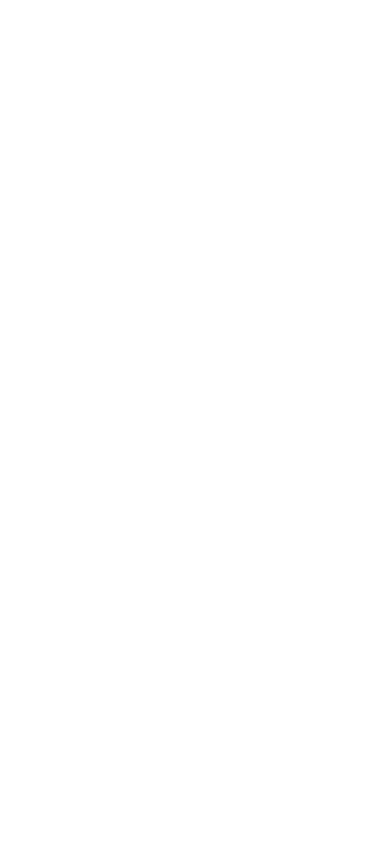
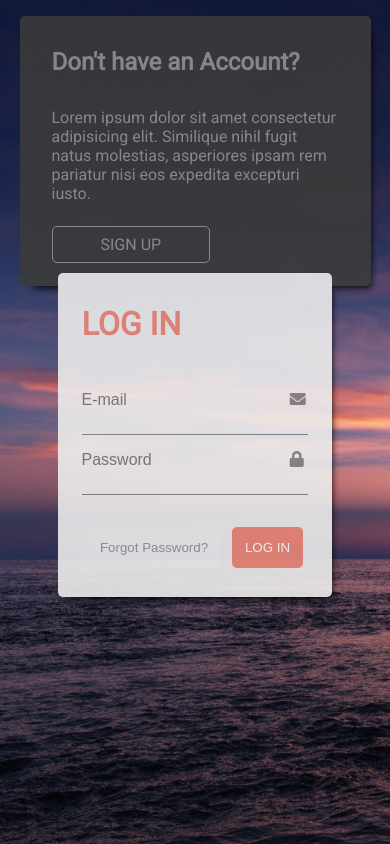
Before and after one commit to RenatoPegas/that_login, a plain HTML site: page index.html in a window 390 px wide. Drawn offline with Linux system fonts and the light colour scheme.

Commit message:
login screen & responsivity for mobile

```diff
--- a/css/main.css
+++ b/css/main.css
@@ -1,3 +1,178 @@
+@import url('https://fonts.googleapis.com/css?family=Roboto&display=swap');
+@import url('https://cdnjs.cloudflare.com/ajax/libs/font-awesome/5.12.1/css/all.min.css');
+
 *{
     box-sizing: border-box;
+    margin: 0;
+    padding: 0;
 }
+
+html, body{
+    height: 100%;
+}
+
+body{
+    font-family: 'Roboto', sans-serif;
+    font-size: 1em;
+    display: flex;
+    vertical-align: middle;
+    align-items: flex-start;
+    justify-content: center;
+}
+
+#st-login{
+    background-image: url(../img/bg-horizon.jpg);
+    background-color: grey;
+    background-repeat: no-repeat;
+    background-size: cover;
+    color: white;
+}
+
+.form-container{
+    background-color: #3b3b3b;
+    border-radius: 5px;
+    display: flex;
+    flex-direction: column;
+    align-items: center;
+    position: fixed;
+    opacity: .9;
+    margin: 1em 0;
+    -webkit-box-shadow: 7px 9px 7px -7px rgba(0,0,0,1);
+    -moz-box-shadow: 7px 9px 7px -7px rgba(0,0,0,1);
+    box-shadow: 7px 9px 7px -7px rgba(0,0,0,1);
+    width: 90%;
+}
+
+#sign-up{
+    color: #949494;
+    padding: 2em;
+    /* width: 50%; */
+}
+
+#sign-up p{
+    padding: 2em 0;
+}
+
+#sign-up a{
+    border: 1px solid #949494;
+    border-radius: 5px;
+    color: #949494;
+    padding: .5em 3em;
+    text-decoration: none;
+    text-transform: uppercase;
+    transition: .3s;
+}
+
+#sign-up  a:hover{
+    background-color: #949494;;
+    color:black;
+}
+
+#login-section{
+    background-color: #ececec;
+    border-radius: 5px;
+    color: black;
+    padding: 2em 1.5em;
+    position: absolute;
+    top: 95%;
+    height: 120%;
+     -webkit-box-shadow: 7px 9px 7px -7px rgba(0,0,0,1);
+    -moz-box-shadow: 7px 9px 7px -7px rgba(0,0,0,1);
+    box-shadow: 7px 9px 7px -7px rgba(0,0,0,1);
+}
+
+#login-section h2{
+    color: #ed8777;
+    font-size: 2em;
+    text-transform: uppercase;
+    margin-bottom: 1em;
+}
+
+form .line{
+    padding: .5em 0;
+    border-bottom: 1px solid grey;
+}
+
+form .line input{
+    background-color: #ececec;
+    border: none;
+    color: #949494;
+    font-size: 1em;
+    height: 35px;
+    margin-bottom: .5em;
+    width: 90%;
+}
+
+form .line input:active{
+    border: 1px solid grey;
+}
+
+form .line i{
+    color: grey;
+}
+
+.buttons{
+    margin: 2em 0;
+    display: flex;
+    justify-content: space-around;
+}
+
+#forgot{
+    border: none;
+    border-radius: 5px;
+    color: #949494;
+    transition: .3s;
+    padding: 1em;
+}
+
+#forgot:hover{
+    color: black;
+}
+
+#login{
+    background-color: #ed8777;
+    border: none;
+    border-radius: 5px;
+    color: white;
+    text-transform: uppercase;
+    transition: .3s;
+    padding: 1em;
+}
+
+#login:hover{
+    background-color: #b1695e;
+}
+
+@media screen and (min-width: 1200px){
+
+    body{
+        align-items: center;
+    }
+
+    .form-container{
+        flex-direction: row;
+        height: 300px;
+        width: 50%;
+    }
+
+    #sign-up{
+    width: 50%;
+    }
+
+    #login-section{
+        width: 50%;
+        top: -10%;
+        right: 2em;
+        padding: 4em 1.5em;
+    }
+
+    .buttons{
+        margin: 3em 0;
+    }
+
+    #login{
+        padding: 1em 5em;
+    }
+
+
+}
--- a/index.html
+++ b/index.html
@@ -5,11 +5,35 @@
     <meta name="viewport" content="width=device-width, initial-scale=1.0">
     <meta http-equiv="X-UA-Compatible" content="ie=edge">
     <link rel="stylesheet" href="css/main.css">
-    <title>Document</title>
+    <title>That Login</title>
 </head>
-<body>
+<body id=st-login>
+    <section class="form-container">
+        <div id="sign-up">
+            <h1>Don't have an Account?</h1>
+            <p>Lorem ipsum dolor sit amet consectetur adipisicing elit. Similique nihil fugit natus molestias, asperiores ipsam rem pariatur nisi eos expedita excepturi iusto.</p>
+            <a href="#" target="_blank">Sign Up</a>
+         </div>
 
+        <form action="" id="login-section">
+            <h2>Log in</h2>
 
+            <div class="line">
+                <input type="email" id=email placeholder="E-mail">
+                <i class="fas fa-envelope"></i>
+            </div>
 
+            <div class="line">
+                <input type="password" id=password placeholder="Password">
+                <i class="fas fa-lock"></i>
+            </div>
+
+            <div class="buttons">
+                <button id="forgot">Forgot Password?</button>
+                <button id="login">Log in</button>
+            </div>
+        </form>
+
+    </section>
 </body>
 </html>
```
Also changed, not shown: img/bg-horizon.jpg (added).
